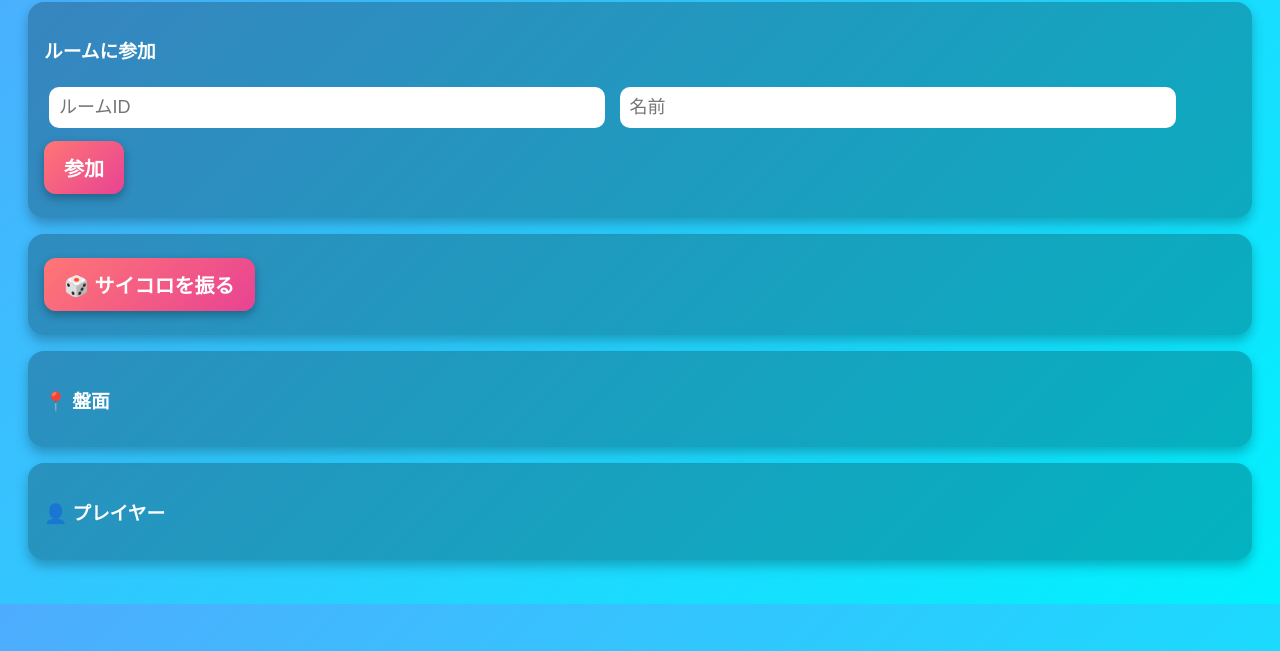
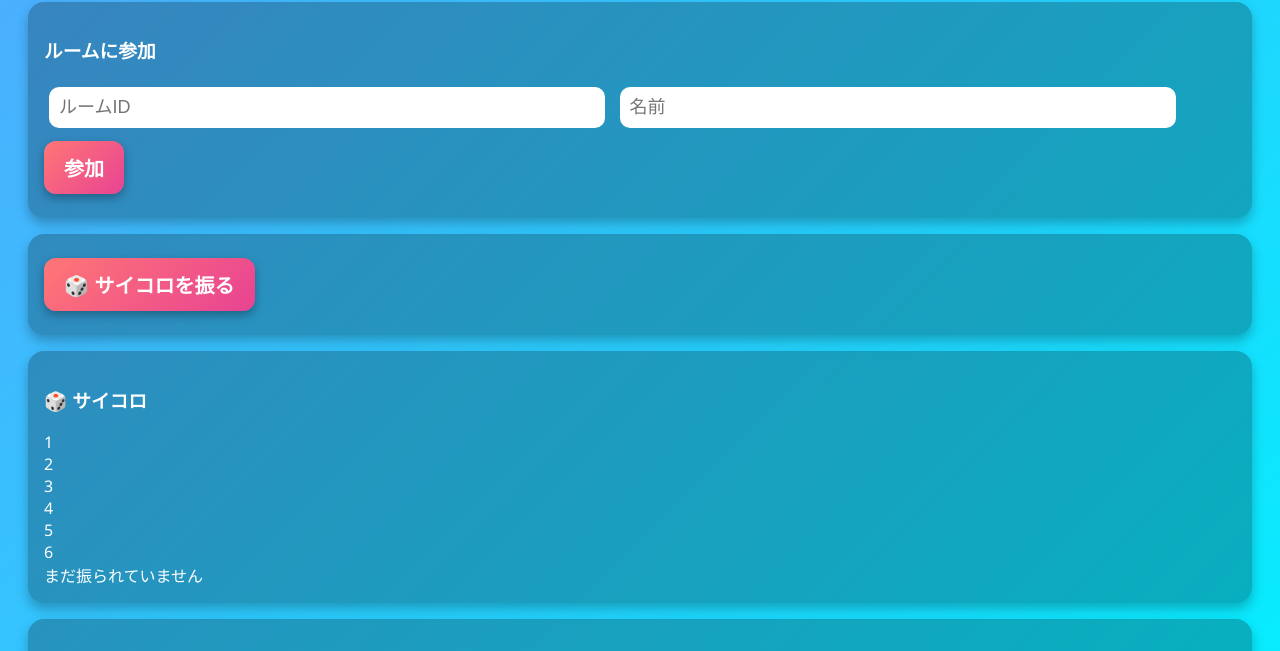
Before and after one commit to sscb1969-arch/monopoly-onlin, a website: page public/index.html in a window 1280 px wide. Shown: the part 119-770 px from the top of the page. Drawn offline with nearby package versions, Linux system fonts and the light colour scheme; no server answers.

Commit message:
Update index.html

```diff
--- a/public/index.html
+++ b/public/index.html
@@ -6,9 +6,7 @@
 </head>
 <body>
 
-<h2 class="title">
-  🎲 オンラインモノポリー風ゲーム
-</h2>
+<h2 class="title">🎲 オンラインモノポリー風ゲーム</h2>
 
 <div class="panel join-box">
   <h3>ルームに参加</h3>
@@ -19,6 +17,25 @@
 
 <div class="panel control-box">
   <button onclick="rollDice()">🎲 サイコロを振る</button>
+</div>
+
+<!-- 3Dサイコロ表示 -->
+<div class="panel dice-box">
+  <h3>🎲 サイコロ</h3>
+
+  <div class="dice" id="dice">
+    <div class="face one">1</div>
+    <div class="face two">2</div>
+    <div class="face three">3</div>
+    <div class="face four">4</div>
+    <div class="face five">5</div>
+    <div class="face six">6</div>
+  </div>
+
+  <div id="dice-result" class="dice-result">まだ振られていません</div>
+
+  <!-- サイコロ音 -->
+  <audio id="dice-sound" src="sound/dice.mp3"></audio>
 </div>
 
 <div class="panel">
```
